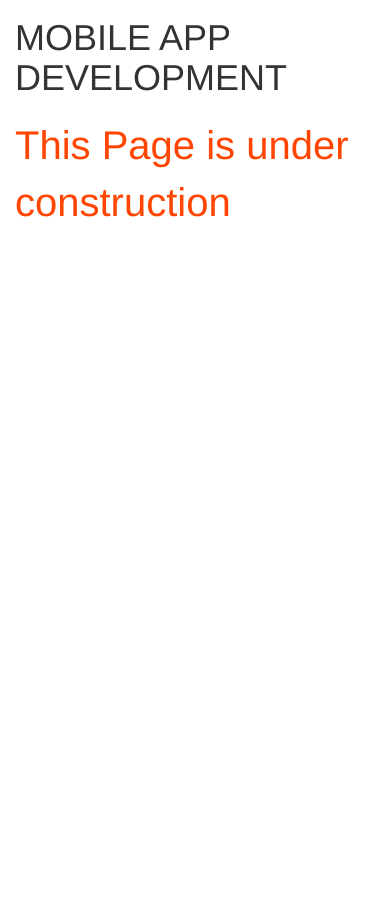
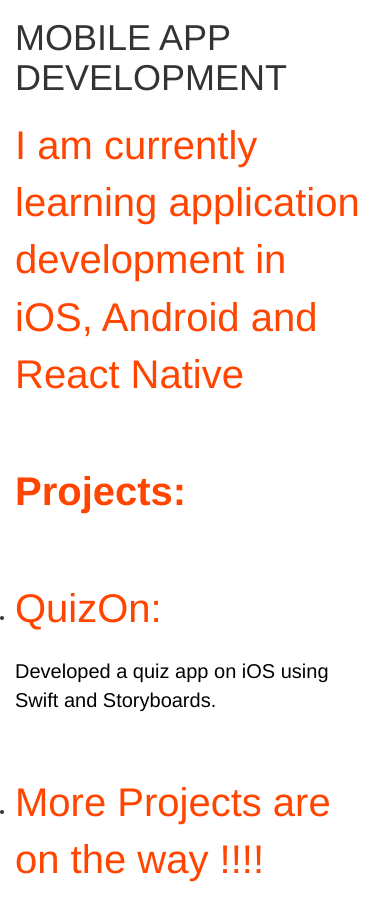
Before and after one commit to varundhingra004/portfolio, a plain HTML site: page mdev.html in a window 390 px wide. Shown: the part 444-1353 px from the top of the page. Before the commit the page ends 844 px from the top, so only its background shows below. Drawn offline with nearby package versions, Linux system fonts and the light colour scheme.

Commit message:
Additions to Mobile app Dev page

```diff
--- a/mdev.html
+++ b/mdev.html
@@ -52,9 +52,18 @@
                         <div class="col-sm-8">
                             <h1>MOBILE APP DEVELOPMENT</h1>
 
-                            <p class="large_text">This Page is under construction</p>
+                            <p class="large_text">I am currently learning application development in iOS, Android and React Native</p>
                             <br />
-
+                            <b><p class="large_text">Projects:</p></b>
+                            <br />
+                            <ul>
+                            <li><p class="large_text">QuizOn:</p>
+                            <p class="description">Developed a quiz app on iOS using Swift and Storyboards.</p></li>
+                            <br />
+                            <li>
+                            <p class="large_text">More Projects are on the way !!!!</p>
+                            </li>
+                        </ul>
 
                         </div>
                     </div>
```
